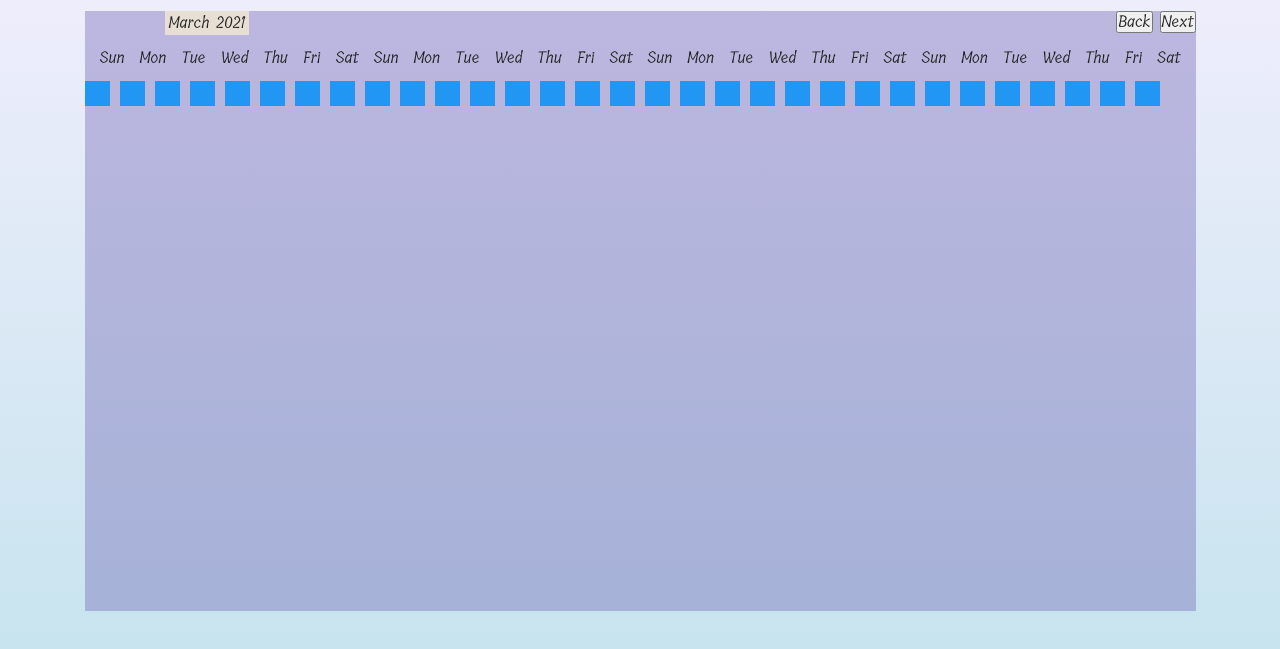
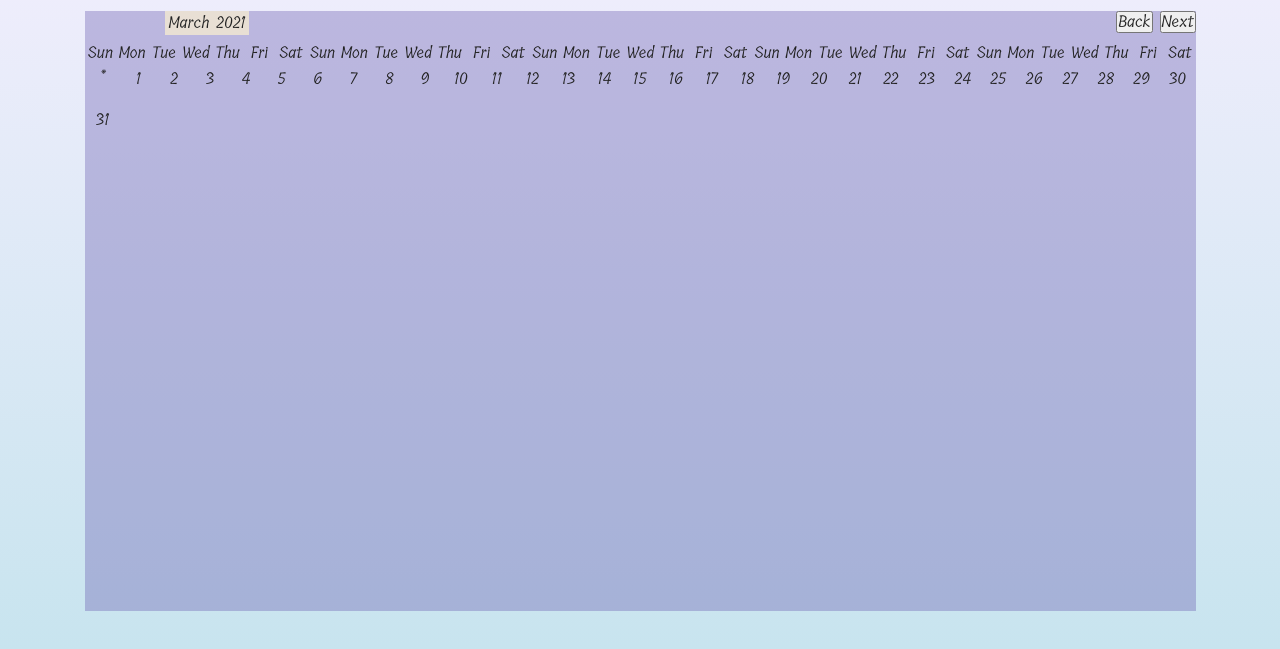
Before and after one commit to veronnah/habit-tracker, a plain HTML site: page index.html in a window 1280 px wide. Shown: the part 71-720 px from the top of the page. Drawn offline with Linux system fonts and the light colour scheme.

Commit message:
dynamic checkboxes, padding days created

```diff
--- a/css/style.css
+++ b/css/style.css
@@ -153,9 +153,11 @@
     justify-content: space-between;
 }
 .weekdays{
-    display: flex;
+    display: grid;
+    grid-template-columns: repeat(35, 1fr);
     justify-content: space-between;
-    margin: 15px;
+    margin: 10px 0 10px;
+    text-align: center;
 }
 .monthDisplay{
     background-color: #e8dfd4;
@@ -163,9 +165,16 @@
     padding: 4px;
     margin-left: 5em;
 }
+.checkboxes__grid{
+    display: grid;
+    grid-template-columns: repeat(31, 1fr);
+    text-align: center;
+}
+.checkboxes-row{
+    margin-bottom: 25px;
+}
 .checkboxes{
     display: flex;
-
 }
 .check-container {
     display: block;
--- a/index.html
+++ b/index.html
@@ -61,17 +61,27 @@
           <div>Thu</div>
           <div>Fri</div>
           <div>Sat</div>
+
+          <div>Sun</div>
+          <div>Mon</div>
+          <div>Tue</div>
+          <div>Wed</div>
+          <div>Thu</div>
+          <div>Fri</div>
+          <div>Sat</div>
         </div>
 
         <div class="checkboxes__grid">
 
+          <!-- <div class = "checkboxes-row">
+            <label class="check-container">
+              <input type="checkbox" checked="checked">
+              <span class="checkmark"></span>
+          </label>
+          </div> -->
+
         </div>
-        <div class = "checkboxes">
-          <!-- <label class="check-container">
-            <input type="checkbox" checked="checked">
-            <span class="checkmark"></span>
-        </label> -->
-        </div>
+
 
       </div>
   </div>
--- a/js/main.js
+++ b/js/main.js
@@ -3,11 +3,13 @@ let nav = 0;
 
 const weekdays = [
     'Sunday', 'Monday', 'Tuesday', 'Wednesday', 'Thursday', 'Friday', 'Saturday',
+    'Sunday', 'Monday', 'Tuesday', 'Wednesday', 'Thursday', 'Friday', 'Saturday',
+    'Sunday', 'Monday', 'Tuesday', 'Wednesday', 'Thursday', 'Friday', 'Saturday',
+    'Sunday', 'Monday', 'Tuesday', 'Wednesday', 'Thursday', 'Friday', 'Saturday',
+    'Sunday', 'Monday', 'Tuesday', 'Wednesday', 'Thursday', 'Friday', 'Saturday',
 ];
 
-const checkBoxes = document.querySelector('.checkboxes');
-
-
+const checkBoxes = document.querySelector('.checkboxes__grid');
 
 function load(){
     const dt = new Date();
@@ -28,7 +30,8 @@ function load(){
         month: 'numeric',
         day: 'numeric',
     });
-    const paddingDays = weekdays.indexOf(dateString.split(', '), [0]);
+    const paddingDays = weekdays.indexOf(dateString.split(', ')[0]);
+
 
     document.querySelector('.monthDisplay').innerText =
     `${dt.toLocaleDateString('en-us', {month: 'long'})} ${year}`;
@@ -37,30 +40,32 @@ function load(){
 
     console.log(paddingDays);
     console.log(daysInMonth);
-    for(let i = 0; i <= paddingDays + daysInMonth; i++){
-        const checkBox = document.createElement('div');
-        checkBox.classList.add('checkbox-container');
-
-       let cb = checkBoxes.innerHTML +=
-        `<label class="check-container">
-            <input type="checkbox" checked="checked">
-            <span class="checkmark"></span>
-        </label>`;
 
 
+        for(let i = 1; i <= paddingDays + daysInMonth; i++){
+
+            const checkboxRow = document.createElement('div');
+            checkboxRow.classList.add('checkboxes-row');
+
+           let checkBox = checkboxRow.innerHTML +=
+            `<label class="check-container">
+                <input type="checkbox" checked="checked">
+                <span class="checkmark"></span>
+            </label>`;
+
+            const dayString = `${month + 1}/${i - paddingDays}/${year}`;
+
+            if(i > paddingDays){
+                checkboxRow.innerText = i - paddingDays;
+            }
+            else{
+                checkboxRow.innerText = '*';
+            }
 
 
-        const dayString = `${month + 1}/${i - paddingDays}/${year}`;
+            checkBoxes.appendChild(checkboxRow);
+        }
 
-        // if(i > paddingDays){
-        //     checkBox.innerText = i - paddingDays;
-        // }
-
-
-        checkBoxes.appendChild(checkBox);
-        console.log(checkBox);
-
-    }
 }
 
 function navButtons(){
```
